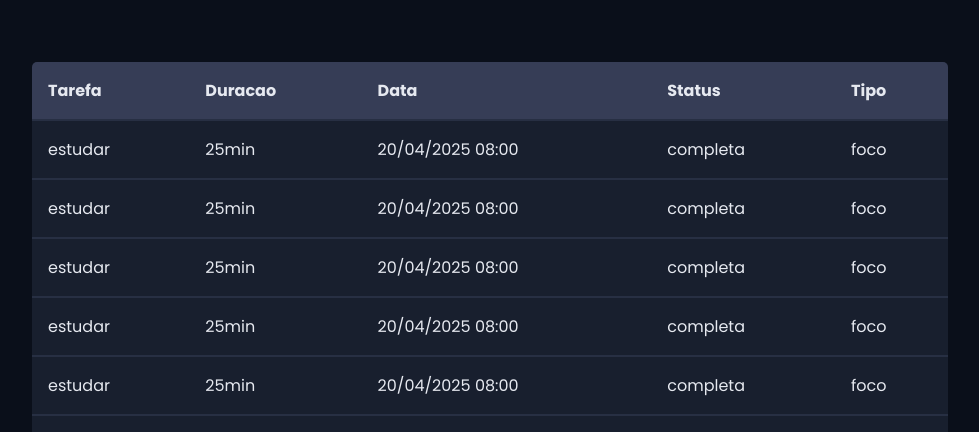
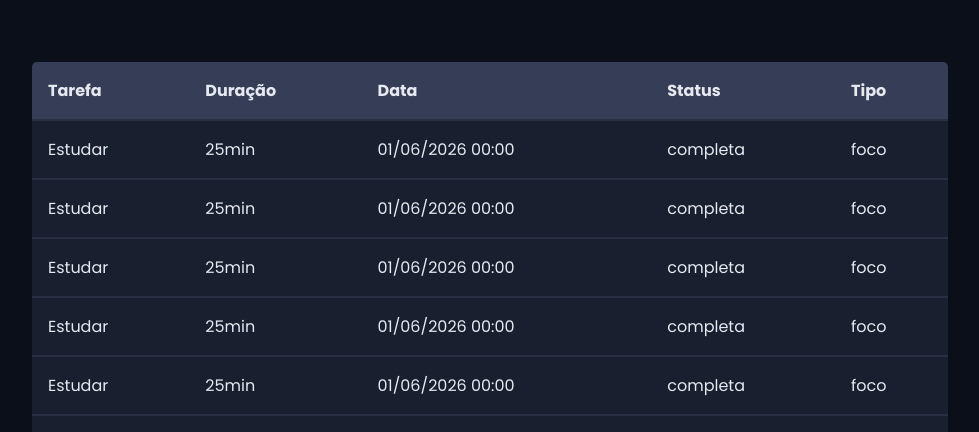
Before and after one commit to iamT0ddykk/chronos-pomodoro, a React (Vite) app: page /history in a window 1280 px wide. Shown: the part 357-789 px from the top of the page, without its empty margins (150-1129 px from the left). Built offline with nearby package versions, Linux system fonts and the light colour scheme.

Commit message:
novo print

```diff
--- a/src/Pages/History/index.tsx
+++ b/src/Pages/History/index.tsx
@@ -29,7 +29,7 @@ export function History() {
               <thead>
                 <tr>
                   <th>Tarefa</th>
-                  <th>Duracao</th>
+                  <th>Duração</th>
                   <th>Data</th>
                   <th>Status</th>
                   <th>Tipo</th>
@@ -40,9 +40,9 @@ export function History() {
                 {Array.from({ length: 20 }).map((_, index) => {
                   return (
                     <tr key={index}>
-                      <td>estudar</td>
+                      <td>Estudar</td>
                       <td>25min</td>
-                      <td>20/04/2025 08:00</td>
+                      <td>01/06/2026 00:00</td>
                       <td>completa</td>
                       <td>foco</td>
                     </tr>
```
Also changed, not shown: public/Screenshot chronos4.png (added), 1 other file (tests, documents, lock files or other folders).
